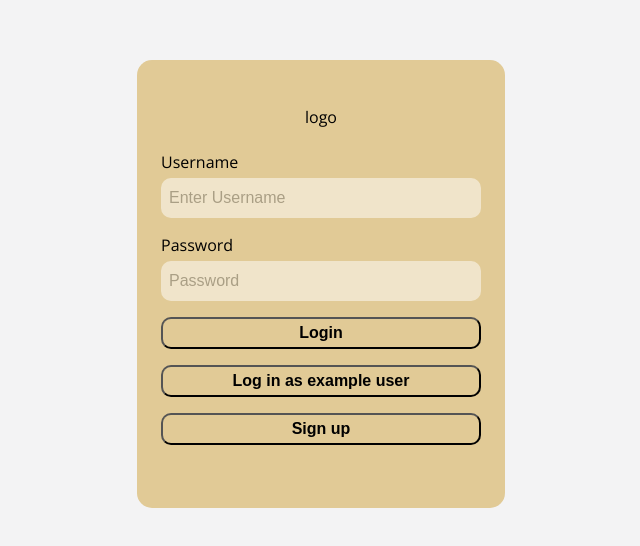
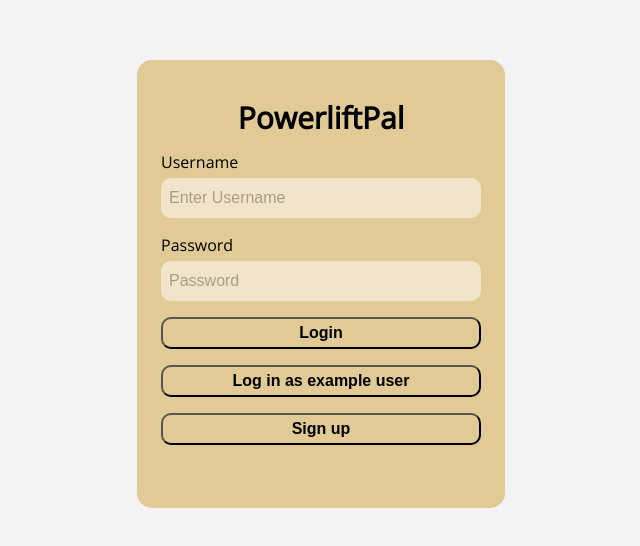
Before and after one commit to DanzHD/PowerliftPal, a React (Vite) app in the folder Client/: page /login in a window 1280 px wide. Shown: the part 116-662 px from the top of the page, without its empty margins (319-959 px from the left). Built offline with nearby package versions, Linux system fonts and the light colour scheme; no server answers.

Commit message:
Added logo to login page

```diff
--- a/Client/src/Pages/Home/Login/Login.tsx
+++ b/Client/src/Pages/Home/Login/Login.tsx
@@ -3,6 +3,7 @@ import {useNavigate} from "react-router-dom";
 import {useEffect, useRef} from "react";
 import './_login.scss'
 import Button from "../../../common/components/Button/Button.tsx";
+import Text from "../../../common/components/Text/Text.tsx";
 
 
 function Login() {
@@ -42,7 +43,7 @@ function Login() {
                 <div className='login-container' >
 
                     <div className='login-header'>
-                        logo
+                        <Text heading={true}> PowerliftPal </Text>
                     </div>
 
                     <form ref={loginForm} onSubmit={handleSubmit}>
```
